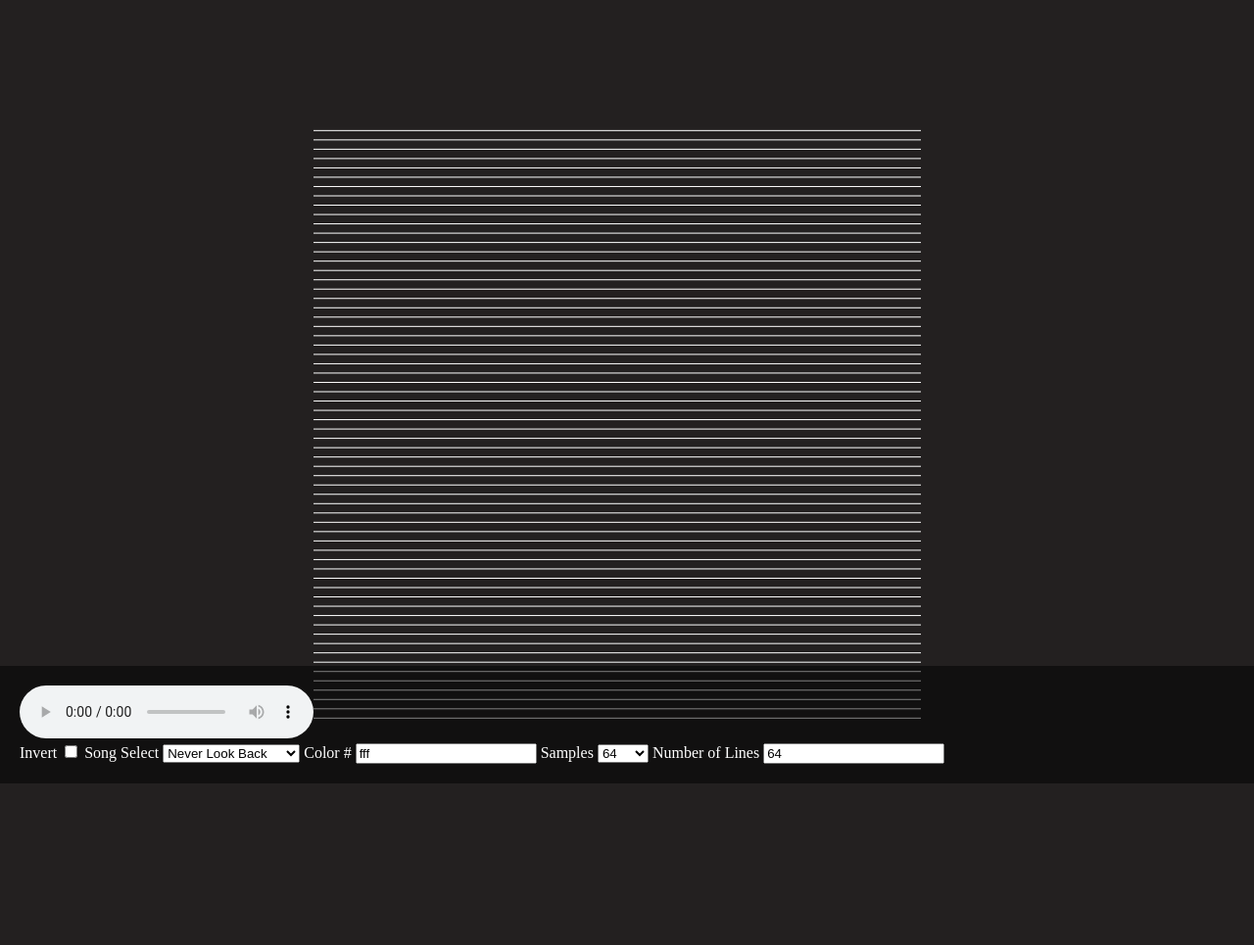
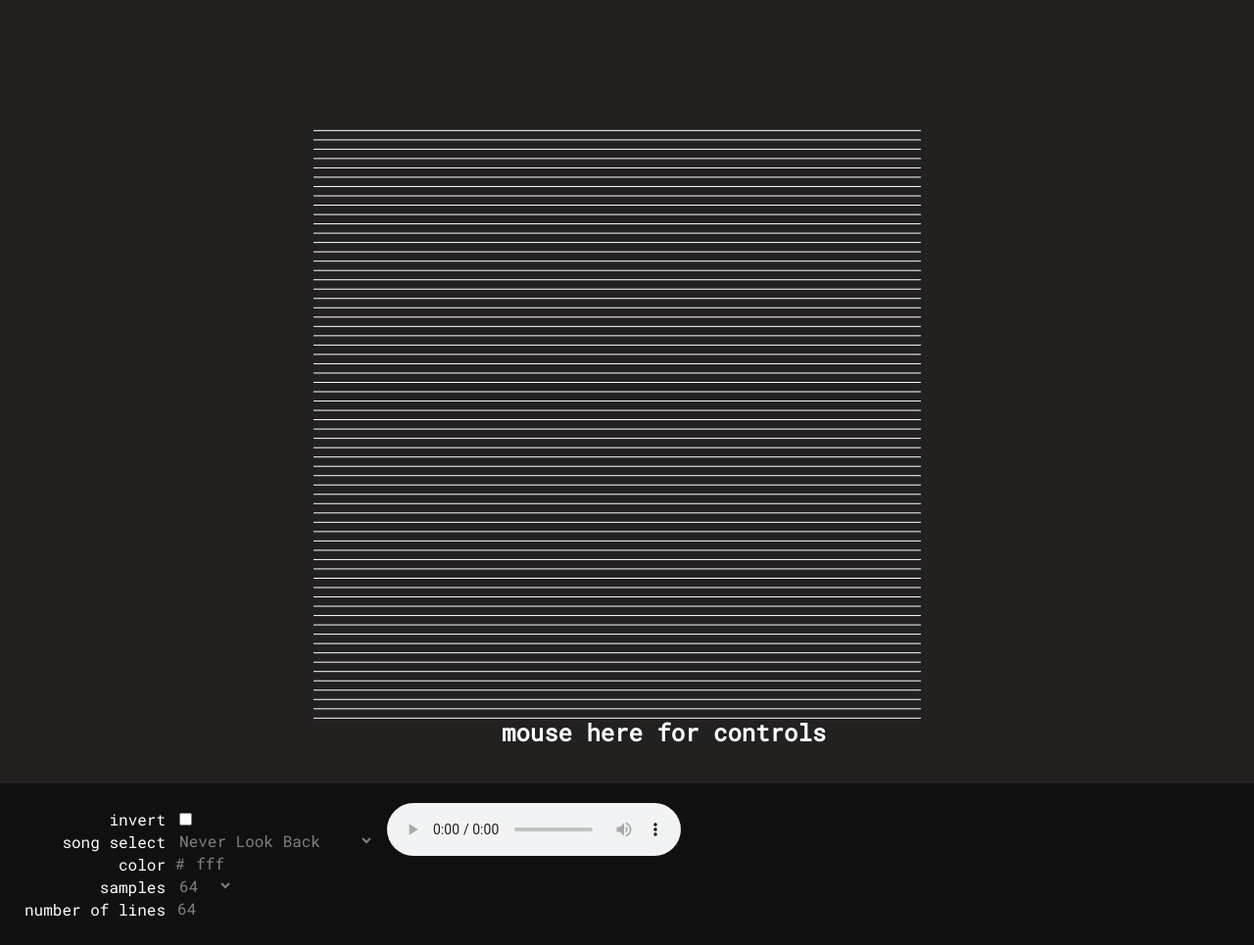
Before and after one commit to maxswa/audio-visualizer, a plain HTML site: page src/index.html in a window 1280 px wide. Shown: the top 965 px of the page at 98% size. Before the commit the page ends 800 px from the top, so only its background shows below. Drawn offline with Linux system fonts and the light colour scheme.

Commit message:
style controls

```diff
--- a/src/index.html
+++ b/src/index.html
@@ -4,32 +4,49 @@
 		<meta charset="UTF-8">
 		<title>Visualizer</title>
 		<link rel="stylesheet" href="styles.css">
+		<link href="https://fonts.googleapis.com/css?family=Roboto+Mono" rel="stylesheet">
 		<script src="js/index.js"></script>
 	</head>
 	<body>
 		<canvas></canvas>
-		<div id="controls">
-			<audio controls="controls" src="assets/Never%20Look%20Back.mp3"></audio>
+		<h2 id="controlsTooltip">mouse here for controls</h2>
+		<div id="controls" class="minimized">
+			<div class="controlSection">
+				<div class="controlLabels">
+					invert<br>
+					song select<br>
+					color<br>
+					samples<br>
+					number of lines<br>
+				</div>
+				<div class="controlInputs">
+					<label class="checkboxLabel">
+						<input type="checkbox" id="invertCheck" class="controlElement">
+					</label>
 					<br>
-            <label> Invert
-                <input type="checkbox" id="invertCheck">
-            </label>
-			<label> Song Select
-				<select name="song" id="songSelect">
+					<label>
+						<select name="song" id="songSelect" class="controlElement">
 							<option value="Never%20Look%20Back">Never Look Back</option>
 							<option value="The%20Meaning%20Of%20Life">The Meaning of Life</option>
 						</select>
 					</label>
-			<label> Color #
-				<input type="text" id="hexPicker" value="fff">
+					<br>
+					<label><span class="controlElement">#</span>
+						<input type="text" id="hexPicker" value="fff" class="controlElement" maxlength="6">
 					</label>
-			<label> Samples
-				<select name="song" id="sampleSelect">
+					<br>
+					<label>
+						<select name="song" id="sampleSelect" class="controlElement">
 						</select>
 					</label>
-			<label> Number of Lines
-				<input type="number" id="numLinesSelect" min="1" value="64">
+					<br>
+					<label>
+						<input type="number" id="numLinesSelect" min="1" value="64" class="controlElement">
 					</label>
+
+				</div>
+			</div>
+			<audio controls="controls" src="assets/Never%20Look%20Back.mp3"></audio>
 		</div>
 	</body>
 </html>
--- a/src/js/index.js
+++ b/src/js/index.js
@@ -6,6 +6,7 @@ window.onload = () => {
 		let canvas = document.querySelector('canvas');
 		let ctx = canvas.getContext('2d');
 		let controls = document.querySelector('#controls');
+		let controlsTooltip = document.querySelector('#controlsTooltip');
         let audioElement = document.querySelector('audio');
 
 		// timer for control minimization
@@ -49,6 +50,9 @@ window.onload = () => {
 		const unminimizeControls = () => {
 			controls.classList.remove('minimized');
 		};
+		const pxToInt = string => {
+			return parseInt(string.slice(0,-2));
+		}
 
 		// generates values for the number of samples select
         const listSamples = () => {
@@ -167,10 +171,20 @@ window.onload = () => {
 			clearTimeout(timer);
 			timer = setTimeout(minimizeControls,1000);
 		};
-		window.onmousemove = () => {
-			unminimizeControls();
+		window.onmousemove = e => {
 			clearTimeout(timer);
-			timer = setTimeout(minimizeControls,4000);
+			let mousePos = {
+				x: e.clientX,
+				y: e.clientY
+			};
+			let controlStyles = window.getComputedStyle(controls);
+			if(mousePos.y >= window.innerHeight - (pxToInt(controlStyles.height) + pxToInt(controlStyles.padding)*2)) {
+				controlsTooltip.classList.add('fadeOut');
+				unminimizeControls();
+			}
+			else {
+				timer = setTimeout(minimizeControls,2000);
+			}
 		};
 	})();
 
--- a/src/styles.css
+++ b/src/styles.css
@@ -1,3 +1,7 @@
+* {
+    font-family: 'Roboto Mono', monospace;
+}
+
 html, body, canvas {
     margin: 0;
     padding: 0;
@@ -12,8 +16,13 @@ body {
     background: #232020;
 }
 
+label, .controlElement {
+    font-size: medium;
+}
+
 #controls {
     position: absolute;
+    margin: auto;
     width: 100%;
     left: 0;
     bottom: 0;
@@ -25,3 +34,48 @@ body {
 #controls.minimized {
     transform: translateY(100%);
 }
+
+#controlsTooltip {
+    position: absolute;
+    left: 40%;
+    bottom: 2%;
+    transition: 0.5s ease;
+}
+
+#controlsTooltip.fadeOut {
+    opacity: 0;
+}
+
+.controlSection {
+    display: block;
+}
+
+.controlElement {
+    color: gray;
+    border: none;
+    background: none;
+    cursor: pointer;
+}
+
+.controlElement:focus {
+    background: rgba(255,255,255,0.5);
+    color: black;
+    outline: 0;
+}
+
+#hexPicker {
+    width: 60px;
+}
+
+.controlLabels {
+    margin: 5px;
+    float: left;
+    text-align: right;
+    line-height: 23px;
+}
+
+.controlInputs {
+    padding-top: 1px;
+    float: left;
+    margin: 5px;
+}
```
Lines whose indentation alone changed are shown as unchanged.
